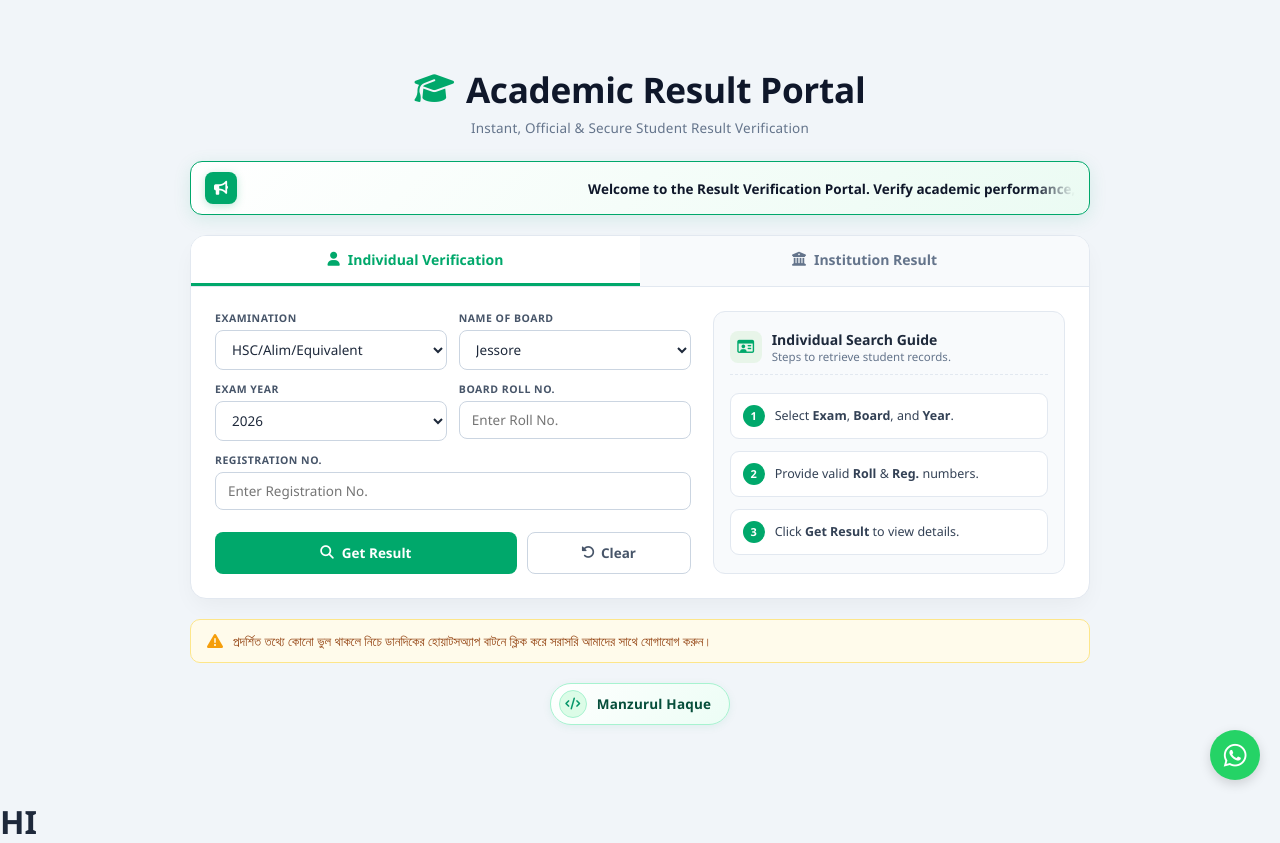
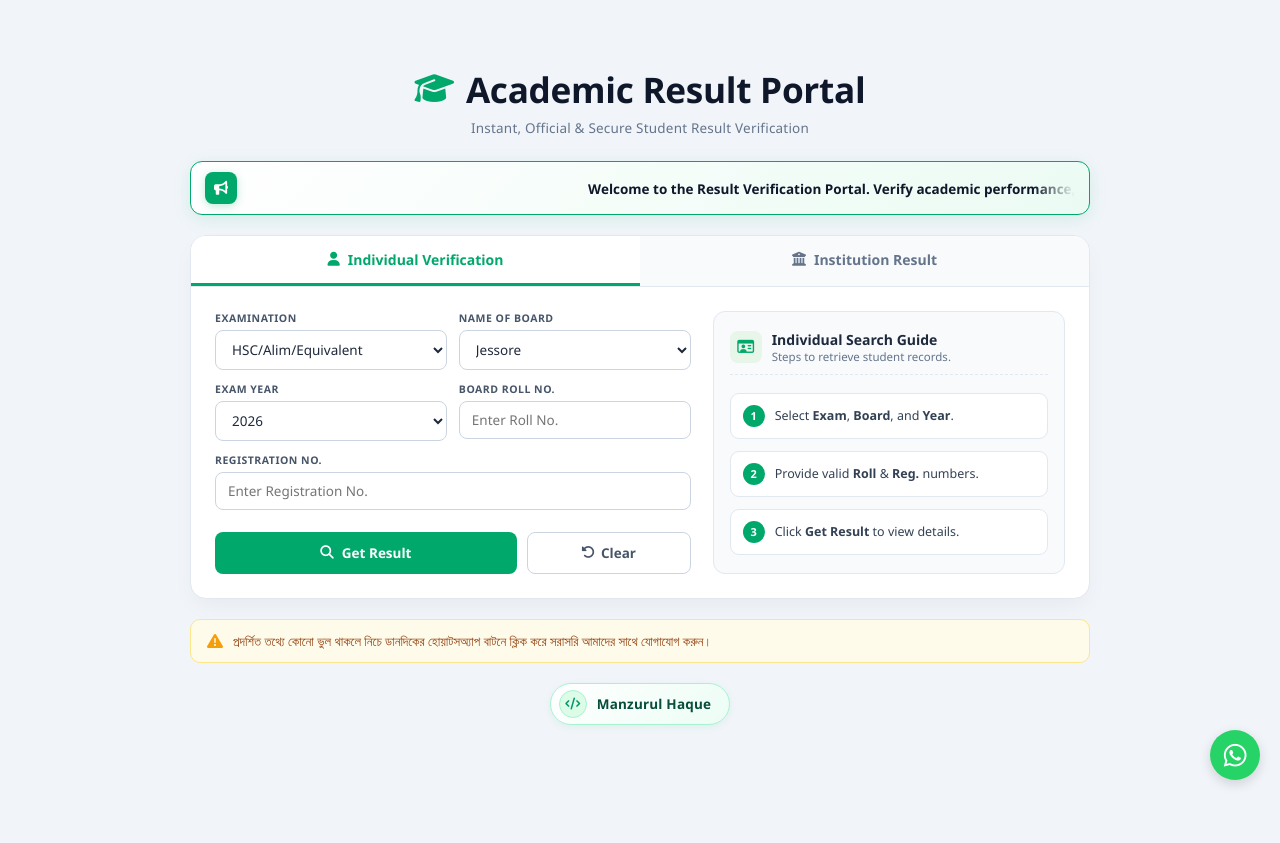
Before and after one commit to manzurul303/result-portal, a website: page public/index.html in a window 1280 px wide. After the commit the page ends 800 px from the top, so only its background shows below. Drawn offline with Linux system fonts and the light colour scheme; no server answers.

```diff
--- a/api/index.js
+++ b/api/index.js
@@ -10,12 +10,12 @@ app.use(cors());
 app.use(express.json());
 app.use(express.urlencoded({ extended: true }));
 
-// লোকাল পিসিতে public ফোল্ডারের ফাইল সার্ভ করার জন্য
+// Localhost-এ public ফোল্ডারের ফাইল সার্ভ করার জন্য
 app.use(express.static(path.join(__dirname, '../public')));
 
 let sessionCookie = '';
 
-// 1. CAPTCHA Endpoint
+// CAPTCHA Endpoint
 app.get(['/api/captcha', '/captcha'], async (req, res) => {
   try {
     const response = await axios.get('https://www.educationboardresults.gov.bd/', {
@@ -50,7 +50,7 @@ app.get(['/api/captcha', '/captcha'], async (req, res) => {
   }
 });
 
-// 2. Result Endpoint
+// Result Endpoint
 app.post(['/api/result', '/result'], async (req, res) => {
   const { exam, year, board, roll, reg, value, clientCookie } = req.body;
 
--- a/public/index.html
+++ b/public/index.html
@@ -286,7 +286,4 @@
 
   <script src="script.js"></script>
 </body>
-
-<H1> HI </H1>
-
 </html>
```
